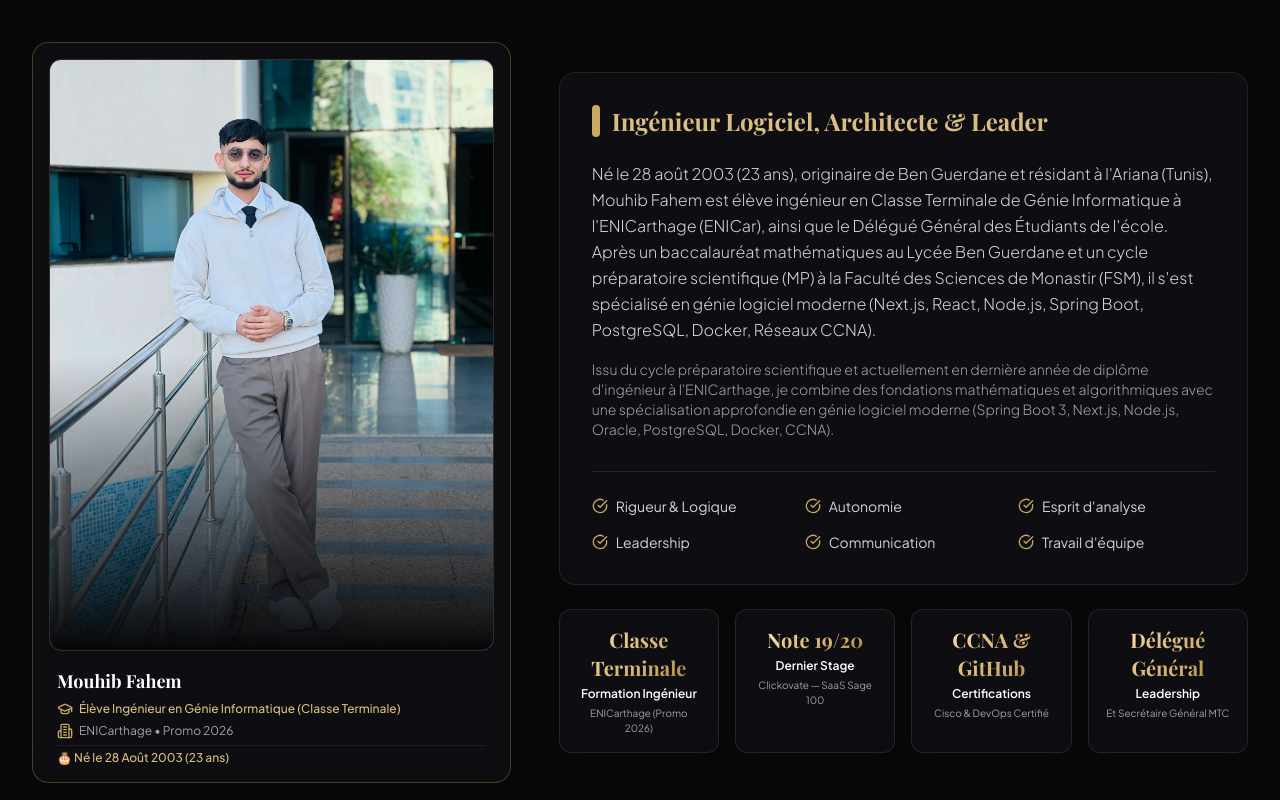
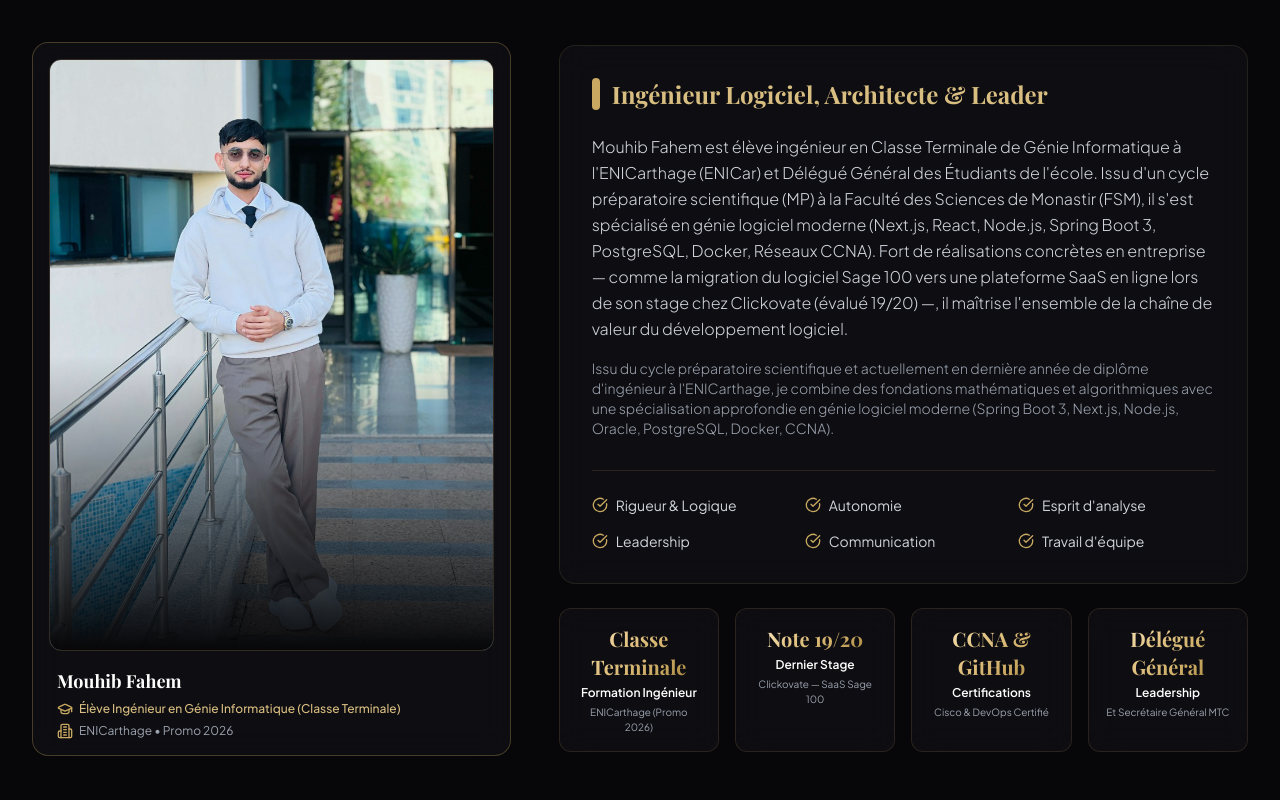
Before and after one commit to mouhibfahem/mouhibfahem.com, a Next.js app: page / in a window 1280 px wide. Shown: the part 1200-2000 px from the top of the page. Built offline with nearby package versions, Linux system fonts and the light colour scheme; a web font is replaced by a local one.

Commit message:
Optimize Schema.org Graph with ProfilePage, Person, WebSite, WebApplications, data minimization, and clean sitemap

```diff
--- a/src/app/layout.tsx
+++ b/src/app/layout.tsx
@@ -20,7 +20,7 @@ export const viewport: Viewport = {
 
 export const metadata: Metadata = {
   title: 'Mouhib Fahem — Élève Ingénieur en Génie Informatique | ENICarthage',
-  description: 'Né le 28 août 2003 (23 ans), originaire de Ben Guerdane et résidant à l\'Ariana (Tunis), Mouhib Fahem est élève ingénieur en Classe Terminale de Génie Informatique à l\'ENICarthage. Délégué Général des Étudiants.',
+  description: 'Portfolio officiel de Mouhib Fahem, élève ingénieur en Génie Informatique à l\'ENICarthage (Classe Terminale) et Délégué Général des Étudiants. Spécialisé en ingénierie logicielle, Java, Spring Boot 3, Next.js & Réseaux CCNA.',
   applicationName: 'Mouhib Fahem',
   appleWebApp: {
     title: 'Mouhib Fahem',
@@ -60,7 +60,7 @@ export const metadata: Metadata = {
   },
   openGraph: {
     title: 'Mouhib Fahem — Élève Ingénieur en Génie Informatique (Classe Terminale)',
-    description: 'Né le 28 août 2003 (23 ans). Élève ingénieur GI à l\'ENICarthage & Délégué Général des Étudiants. Découvrez mes projets, compétences et stages.',
+    description: 'Portfolio officiel de Mouhib Fahem — Élève ingénieur GI à l\'ENICarthage & Délégué Général des Étudiants. Découvrez mes projets, compétences et stages.',
     url: 'https://mouhibfahem.vercel.app',
     siteName: 'Mouhib Fahem',
     locale: 'fr_FR',
@@ -76,36 +76,70 @@ export const metadata: Metadata = {
   },
 };
 
-const websiteJsonLd = {
+// Schema.org Graph combining ProfilePage, Person, WebSite, and WebApplications
+const structuredDataGraph = {
   '@context': 'https://schema.org',
+  '@graph': [
+    {
       '@type': 'WebSite',
-  name: 'Mouhib Fahem',
-  alternateName: ['Mouhib Fahem Portfolio', 'Mouhib Fahem ENICarthage'],
-  url: 'https://mouhibfahem.vercel.app',
-};
-
-const personJsonLd = {
-  '@context': 'https://schema.org',
+      '@id': 'https://mouhibfahem.vercel.app/#website',
+      'url': 'https://mouhibfahem.vercel.app',
+      'name': 'Mouhib Fahem',
+      'alternateName': ['Mouhib Fahem Portfolio', 'Mouhib Fahem ENICarthage'],
+      'publisher': {
+        '@id': 'https://mouhibfahem.vercel.app/#person',
+      },
+    },
+    {
+      '@type': 'ProfilePage',
+      '@id': 'https://mouhibfahem.vercel.app/#webpage',
+      'url': 'https://mouhibfahem.vercel.app',
+      'name': 'Mouhib Fahem — Portfolio Officiel',
+      'isPartOf': {
+        '@id': 'https://mouhibfahem.vercel.app/#website',
+      },
+      'mainEntity': {
+        '@id': 'https://mouhibfahem.vercel.app/#person',
+      },
+    },
+    {
       '@type': 'Person',
-  name: 'Mouhib Fahem',
-  birthDate: '2003-08-28',
-  alternateName: ['Mouhib Fahem ENICarthage', 'mouhibfahem'],
-  url: 'https://mouhibfahem.vercel.app',
-  image: 'https://mouhibfahem.vercel.app/mouhib.jpg',
-  sameAs: [
+      '@id': 'https://mouhibfahem.vercel.app/#person',
+      'name': 'Mouhib Fahem',
+      'url': 'https://mouhibfahem.vercel.app',
+      'image': 'https://mouhibfahem.vercel.app/mouhib.jpg',
+      'sameAs': [
         'https://www.linkedin.com/in/mouhib-fahem-17a1b4342/',
         'https://github.com/mouhibfahem',
       ],
-  jobTitle: 'Élève Ingénieur en Génie Informatique',
-  worksFor: {
+      'jobTitle': 'Élève Ingénieur en Génie Informatique',
+      'description': 'Élève ingénieur en Classe Terminale de Génie Informatique à l\'ENICarthage, développeur logiciel full-stack et réseaux CCNA.',
+      'affiliation': {
         '@type': 'EducationalOrganization',
-    name: 'ENICarthage (École Nationale d\'Ingénieurs de Carthage)',
+        'name': 'ENICarthage (École Nationale d\'Ingénieurs de Carthage)',
       },
-  alumniOf: {
+      'alumniOf': [
+        {
           '@type': 'EducationalOrganization',
-    name: 'ENICarthage',
+          'name': 'École Nationale d\'Ingénieurs de Carthage (ENICarthage)',
+          'url': 'https://enicarthage.rnu.tn',
         },
-  knowsAbout: [
+        {
+          '@type': 'EducationalOrganization',
+          'name': 'Faculté des Sciences de Monastir (FSM)',
+        },
+      ],
+      'memberOf': [
+        {
+          '@type': 'Organization',
+          'name': 'Délégué Général des Étudiants de l\'ENICarthage',
+        },
+        {
+          '@type': 'Organization',
+          'name': 'Microsoft Tech Club ENICarthage',
+        },
+      ],
+      'knowsAbout': [
         'Software Engineering',
         'Génie Informatique',
         'Full-Stack Web Development',
@@ -119,7 +153,40 @@ const personJsonLd = {
         'Sage 100 SaaS Migration',
         'Cisco CCNA Networking',
       ],
-  email: 'mailto:mouhib.fahem28@gmail.com',
+      'email': 'mailto:mouhib.fahem28@gmail.com',
+    },
+    {
+      '@type': 'WebApplication',
+      '@id': 'https://mouhibfahem.vercel.app/#sage100',
+      'name': 'Plateforme SaaS Sage 100 Web',
+      'applicationCategory': 'BusinessApplication',
+      'operatingSystem': 'Web Browser',
+      'author': {
+        '@id': 'https://mouhibfahem.vercel.app/#person',
+      },
+    },
+    {
+      '@type': 'WebApplication',
+      '@id': 'https://mouhibfahem.vercel.app/#scoutini',
+      'name': 'Scoutini Platform',
+      'applicationCategory': 'SportsApplication',
+      'operatingSystem': 'Web Browser',
+      'author': {
+        '@id': 'https://mouhibfahem.vercel.app/#person',
+      },
+    },
+    {
+      '@type': 'WebApplication',
+      '@id': 'https://enigov.tn',
+      'name': 'EniGov',
+      'url': 'https://enigov.tn',
+      'applicationCategory': 'GovernanceApplication',
+      'operatingSystem': 'Web Browser',
+      'author': {
+        '@id': 'https://mouhibfahem.vercel.app/#person',
+      },
+    },
+  ],
 };
 
 export default function RootLayout({
@@ -135,11 +202,7 @@ export default function RootLayout({
         <link rel="apple-touch-icon" href="/apple-touch-icon.png" sizes="512x512" />
         <script
           type="application/ld+json"
-          dangerouslySetInnerHTML={{ __html: JSON.stringify(websiteJsonLd) }}
-        />
-        <script
-          type="application/ld+json"
-          dangerouslySetInnerHTML={{ __html: JSON.stringify(personJsonLd) }}
+          dangerouslySetInnerHTML={{ __html: JSON.stringify(structuredDataGraph) }}
         />
       </head>
       <body className="antialiased bg-[#070709] text-gray-100 min-h-screen selection:bg-gold-400/30 selection:text-white">
--- a/src/components/AboutSection.tsx
+++ b/src/components/AboutSection.tsx
@@ -61,9 +61,6 @@ export default function AboutSection() {
                 <div className="text-xs text-gray-400 flex items-center gap-1.5 justify-center sm:justify-start">
                   <Building2 className="w-4 h-4 text-gold-400" />
                   <span>ENICarthage • Promo 2026</span>
-                </div>
-                <div className="text-xs text-gold-300 font-medium pt-1 border-t border-gold-400/10 flex items-center gap-1.5 justify-center sm:justify-start">
-                  <span>🎂 Né le {personalData.birthDate} ({personalData.age})</span>
                 </div>
               </div>
             </div>
--- a/src/data/portfolioData.ts
+++ b/src/data/portfolioData.ts
@@ -60,8 +60,6 @@ export interface TechLogo {
 
 export const personalData = {
   name: "Mouhib Fahem",
-  birthDate: "28 Août 2003",
-  age: "23 ans",
   title: "Élève Ingénieur en Génie Informatique",
   grade: "Classe Terminale (Dernière année du cycle d'ingénieur)",
   subtitle: "Classe Terminale du Cycle d'Ingénieur • Promo 2026",
@@ -69,7 +67,7 @@ export const personalData = {
   domain: "mouhibfahem.com",
   email: "mouhib.fahem28@gmail.com",
   phone: "+216 24 640 474",
-  location: "Ariana, Tunis, Tunisie (Originaire de Ben Guerdane)",
+  location: "Tunis, Tunisie",
   linkedin: "https://www.linkedin.com/in/mouhib-fahem-17a1b4342/",
   linkedinDisplay: "linkedin.com/in/mouhib-fahem",
   github: "https://github.com/mouhibfahem",
@@ -85,7 +83,7 @@ export const personalData = {
     "Réseaux CCNA Cisco",
     "Docker & DevOps Workflows"
   ],
-  bio: "Né le 28 août 2003 (23 ans), originaire de Ben Guerdane et résidant à l'Ariana (Tunis), Mouhib Fahem est élève ingénieur en Classe Terminale de Génie Informatique à l'ENICarthage (ENICar), ainsi que le Délégué Général des Étudiants de l'école. Après un baccalauréat mathématiques au Lycée Ben Guerdane et un cycle préparatoire scientifique (MP) à la Faculté des Sciences de Monastir (FSM), il s'est spécialisé en génie logiciel moderne (Next.js, React, Node.js, Spring Boot, PostgreSQL, Docker, Réseaux CCNA).",
+  bio: "Mouhib Fahem est élève ingénieur en Classe Terminale de Génie Informatique à l'ENICarthage (ENICar) et Délégué Général des Étudiants de l'école. Issu d'un cycle préparatoire scientifique (MP) à la Faculté des Sciences de Monastir (FSM), il s'est spécialisé en génie logiciel moderne (Next.js, React, Node.js, Spring Boot 3, PostgreSQL, Docker, Réseaux CCNA). Fort de réalisations concrètes en entreprise — comme la migration du logiciel Sage 100 vers une plateforme SaaS en ligne lors de son stage chez Clickovate (évalué 19/20) —, il maîtrise l'ensemble de la chaîne de valeur du développement logiciel.",
   highlights: [
     { label: "Formation Ingénieur", value: "Classe Terminale", description: "ENICarthage (Promo 2026)" },
     { label: "Dernier Stage", value: "Note 19/20", description: "Clickovate — SaaS Sage 100" },
```
Also changed, not shown: public/llms.txt. Lines whose indentation alone changed are shown as unchanged.
